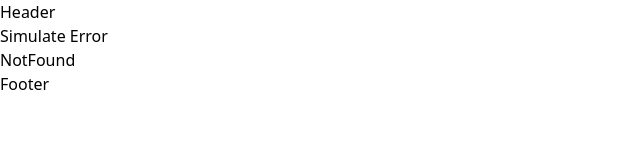
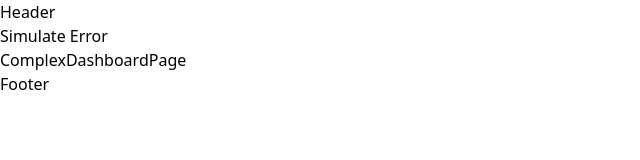
Before and after one commit to diegodevtech/next15, a Next.js app: page /complex-dashboard in a window 1280 px wide. Before the commit this address had no page. Shown: the top 160 px of the page, without its empty margins (0-640 px from the left). Built offline with nearby package versions, Linux system fonts and the light colour scheme.

Commit message:
feat: creates a route called complex-dashboards and adds its layout and page files

```diff
--- /dev/null
+++ b/src/app/complex-dashboard/layout.tsx
@@ -0,0 +1,28 @@
+import React from "react";
+
+function ComplexDashboardLayout({
+  children,
+  users,
+  revenue,
+  notifications
+}: {
+  children: React.ReactNode,
+  users: React.ReactNode,
+  revenue: React.ReactNode,
+  notifications: React.ReactNode,
+}) {
+  return (
+    <>
+      <div>{children}</div>
+      <div style={{ display: "flex" }}>
+        <div style={{ display: "flex", flexDirection: "column" }}>
+          <div>{users}</div>
+          <div>{revenue}</div>
+        </div>
+        <div style={{ display: "flex", flex: 1}}>{notifications}</div>
+      </div>
+    </>
+  );
+}
+
+export default ComplexDashboardLayout;
--- /dev/null
+++ b/src/app/complex-dashboard/page.tsx
@@ -0,0 +1,9 @@
+import React from 'react'
+
+function ComplexDashboardPage() {
+  return (
+    <div>ComplexDashboardPage</div>
+  )
+}
+
+export default ComplexDashboardPage
```
